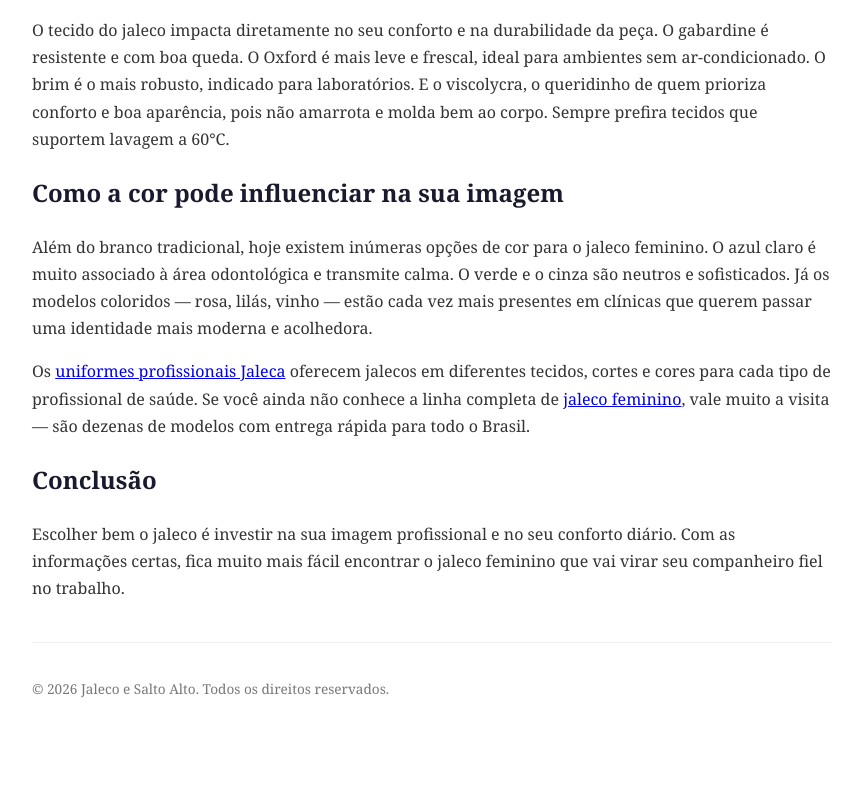
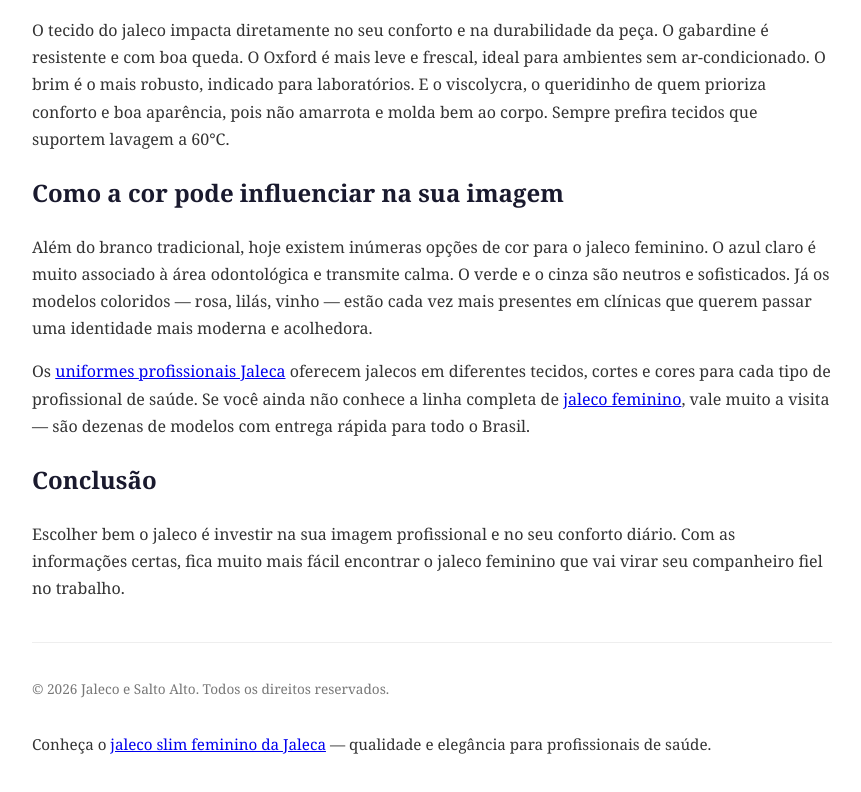
Before and after one commit to rhammon-star/jalecoesaltoalto, a plain HTML site: page como-escolher-jaleco-feminino.html in a window 1280 px wide. Shown: the part 697-1489 px from the top of the page, without its empty margins (208-1069 px from the left). Before the commit the page ends 1430 px from the top, so only its background shows below. Drawn offline with Linux system fonts and the light colour scheme.

Commit message:
fix: add backlink to jaleca.com.br

```diff
--- a/como-escolher-jaleco-feminino.html
+++ b/como-escolher-jaleco-feminino.html
@@ -43,5 +43,6 @@
 <footer>
   <p>&copy; 2026 Jaleco e Salto Alto. Todos os direitos reservados.</p>
 </footer>
+<p style="margin:2rem 0;font-size:0.95rem">Conheça o <a href="https://jaleca.com.br/blog/jaleco-slim-feminino" rel="dofollow">jaleco slim feminino da Jaleca</a> — qualidade e elegância para profissionais de saúde.</p>
 </body>
 </html>
```
